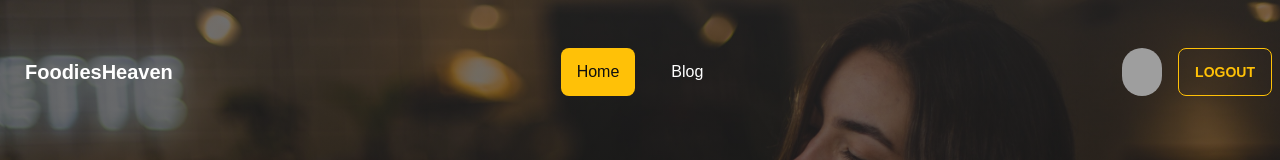
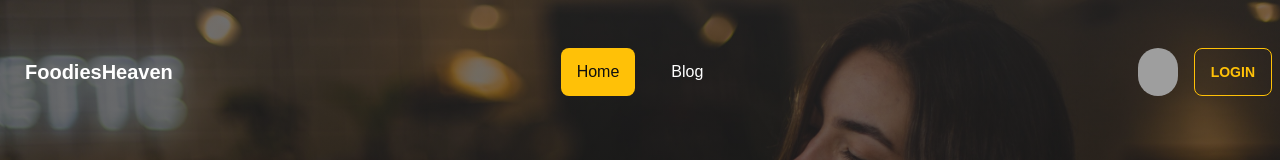
Before and after one commit to soyedarif/foodies-heaven-client, a React (Vite) app: page / in a window 1280 px wide. Shown: the top 160 px of the page. Built offline with nearby package versions, Linux system fonts and the light colour scheme; no server answers; grey boxes are pictures that could not be loaded.

Commit message:
context api added

```diff
--- /dev/null
+++ b/src/Login/Login.jsx
@@ -0,0 +1,11 @@
+import React from 'react';
+
+const Login = () => {
+    return (
+        <div>
+            <h2>Dada</h2>
+        </div>
+    );
+};
+
+export default Login;
--- /dev/null
+++ b/src/Login/Register.jsx
@@ -0,0 +1,11 @@
+import React from 'react';
+
+const Register = () => {
+    return (
+        <div>
+            <h2>Dada re</h2>
+        </div>
+    );
+};
+
+export default Register;
--- a/src/components/NavigationBar.jsx
+++ b/src/components/NavigationBar.jsx
@@ -1,7 +1,9 @@
-/* eslint-disable */ import React from "react";
-import { NavLink } from "react-router-dom";
+/* eslint-disable */ import React, { useContext } from "react";
+import { Link, NavLink } from "react-router-dom";
+import { AuthContext } from "../providers/AuthProvider";
 
 const NavigationBar = () => {
+  const { user } = useContext(AuthContext);
   return (
     <div className="navbar rounded-lg container pt-12 pb-6 mx-auto ">
       <div className="navbar-start">
@@ -22,8 +24,6 @@ const NavigationBar = () => {
                 Blog
               </NavLink>
             </li>
-
-
           </ul>
         </div>
         <a className="btn btn-ghost normal-case text-white text-xl">FoodiesHeaven</a>
@@ -40,8 +40,6 @@ const NavigationBar = () => {
               Blog
             </NavLink>
           </li>
-
-
         </ul>
       </div>
       <div className="navbar-end">
@@ -49,7 +47,7 @@ const NavigationBar = () => {
           <div className="w-10 mr-4 rounded-full">
             <img src="/images/stock/photo-1534528741775-53994a69daeb.jpg" />
           </div>
-          <button className="btn btn-outline btn-warning">Logout</button>
+          {user ? <button className="btn btn-outline btn-warning">Logout</button> : <Link to='/login'><button className="btn btn-outline btn-warning">Login</button></Link>}
         </label>
       </div>
     </div>
--- a/src/main.jsx
+++ b/src/main.jsx
@@ -3,10 +3,13 @@ import ReactDOM from "react-dom/client";
 import "./index.css";
 import { RouterProvider } from "react-router-dom";
 import router from "./routes/Routes";
+import AuthProvider from "./providers/AuthProvider";
 
 ReactDOM.createRoot(document.getElementById("root")).render(
   <React.StrictMode>
-    <RouterProvider router={router}>
+   <AuthProvider>
+   <RouterProvider router={router}>
     </RouterProvider>
+   </AuthProvider>
   </React.StrictMode>
 );
--- /dev/null
+++ b/src/providers/AuthProvider.jsx
@@ -0,0 +1,20 @@
+import React, { createContext } from 'react';
+import {getAuth} from "firebase/auth";
+import app from '../firebase/firebase.config';
+export const AuthContext=createContext(null)
+
+const auth=getAuth(app)
+
+const AuthProvider = ({children}) => {
+    const user=null
+    const authInfo={
+        user
+    }
+    return (
+        <AuthContext.Provider value={authInfo}>
+            {children}
+        </AuthContext.Provider>
+    );
+};
+
+export default AuthProvider;
```
Also changed, not shown: src/routes/Routes.jsx (+11 -0 lines).
